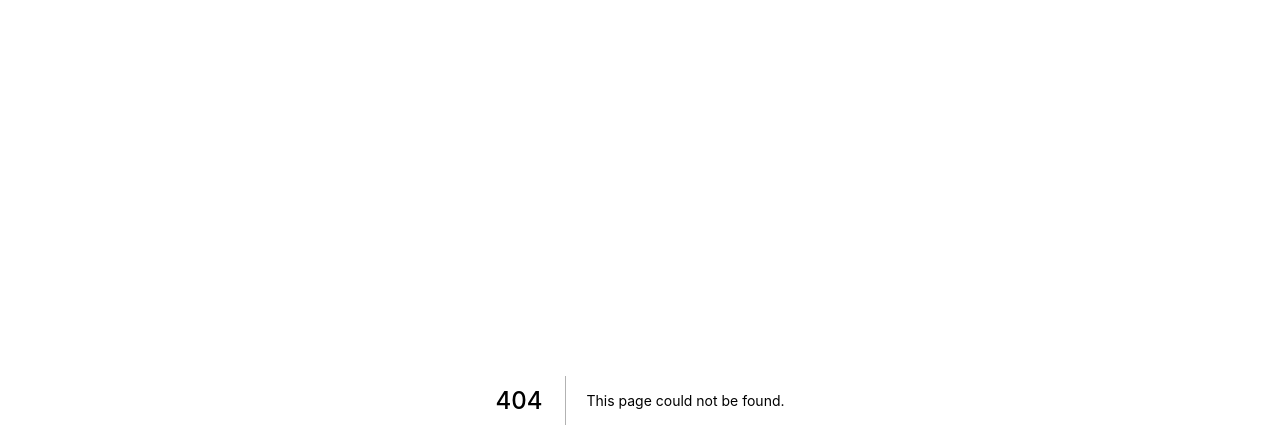
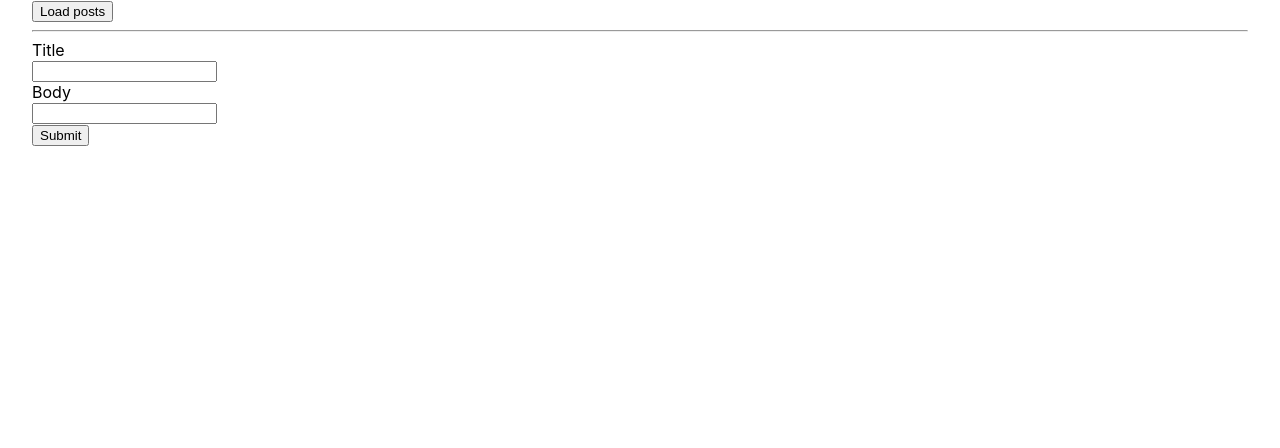
Before and after one commit to ferlobo1985/NEXT-Api, a Next.js app: page /mongoose in a window 1280 px wide. Before the commit this address had no page. Shown: the top 448 px of the page. Built offline with nearby package versions, Linux system fonts and the light colour scheme.

Commit message:
06-What about mongoose

```diff
--- /dev/null
+++ b/helpers/mongoose/db.js
@@ -0,0 +1,7 @@
+import mongoose from "mongoose";
+
+export async function connectToDb(){
+    if(mongoose.connection.readyState >= 1) return;
+
+    return mongoose.connect(`mongodb+srv://admin:k9rGHYLTxHGyiYLM@cluster0.kb72pix.mongodb.net/?retryWrites=true&w=majority`)
+}
--- /dev/null
+++ b/helpers/mongoose/post.model.js
@@ -0,0 +1,15 @@
+import mongoose from "mongoose";
+
+const postSchema = mongoose.Schema({
+    title:{
+        required:true,
+        type:String
+    },
+    body:{
+        required:true,
+        type:String
+    }
+});
+
+const Post = mongoose.models.Post || mongoose.model('Post',postSchema);
+export default Post;
--- a/package.json
+++ b/package.json
@@ -12,6 +12,7 @@
     "axios": "^0.27.2",
     "formik": "^2.2.9",
     "mongodb": "^4.7.0",
+    "mongoose": "^6.3.6",
     "next": "12.1.6",
     "react": "18.1.0",
     "react-dom": "18.1.0"
--- /dev/null
+++ b/pages/api/mongoose_post.js
@@ -0,0 +1,33 @@
+import { connectToDb } from '../../helpers/mongoose/db';
+import Post from '../../helpers/mongoose/post.model';
+
+const handler = async(req,res) => {
+    connectToDb();
+
+    if(req.method === 'GET'){
+        try{
+            const results = await Post.find({}).exec();
+            res.status(201).json({ message:'Got it', results })
+        } catch(error){
+            res.status(401).json({ message:'Sorry, try again later',error })
+        }
+    }
+
+    if(req.method === 'POST'){
+        const { title, body } = req.body;
+
+        try{
+            const post = new Post({
+                title,
+                body
+            })
+            await post.save();
+            res.status(201).json({ message:'Added',result: post })
+        } catch(error){
+            res.status(401).json({ message:'Sorry, try again later'})
+        }
+    }
+
+}
+
+export default handler;
--- /dev/null
+++ b/pages/mongoose.js
@@ -0,0 +1,72 @@
+import axios from 'axios'
+import { useFormik } from 'formik'
+import styles from '../styles/Home.module.css'
+
+export default function Home(props) {
+
+  const getPosts = () =>{
+    axios.get('/api/mongoose_post').then(response=>{
+      console.log(response.data)
+    })
+  }
+
+
+  const formik = useFormik({
+    initialValues:{
+      title:'',
+      body:''
+    },
+    onSubmit: values =>{
+      axios.post('/api/mongoose_post',values)
+      .then(response=>{
+        console.log(response.data)
+      }).catch(error=>{
+        console.log(error)
+      })
+    }
+  })
+
+
+  return (
+    <div className={styles.container}>
+      <button onClick={getPosts}>
+        Load posts
+      </button>
+      <hr/>
+      <form onSubmit={formik.handleSubmit}>
+        <div>
+          <label htmlFor='title'>Title</label><br/>
+          <input
+            id='title'
+            name='title'
+            onChange={formik.handleChange}
+            value={formik.values.title}
+          />
+        </div>
+
+        <div>
+          <label htmlFor='body'>Body</label><br/>
+          <input
+            id='body'
+            name='body'
+            onChange={formik.handleChange}
+            value={formik.values.body}
+          />
+        </div>
+        <button type='submit'>Submit</button>
+      </form>
+
+
+    </div>
+  )
+}
+
+// export const getStaticProps = async() =>{
+//   const request = await axios.get('http://localhost:3000/api/mongoose_post');
+
+//   return{
+//     props:{
+//       posts:request.data
+//     }
+//   }
+// }
```
Also changed, not shown: 1 other file (tests, documents, lock files or other folders).
